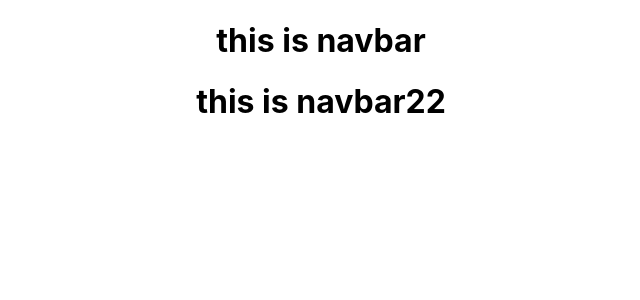
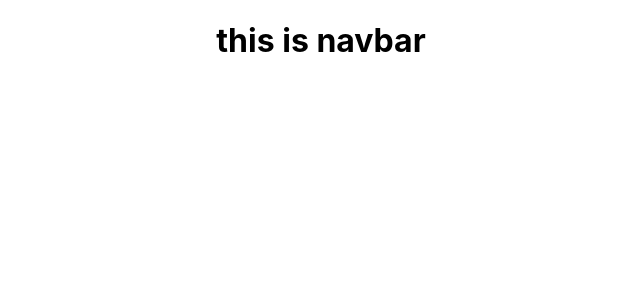
Before and after one commit to kaziragib18/Ecommerce-website-team88-client, a React (Create React App) app: page / in a window 1280 px wide. Shown: the top 300 px of the page, without its empty margins (319-959 px from the left). Built offline with nearby package versions, Linux system fonts and the light colour scheme.

Commit message:
added files

```diff
--- a/src/shared/NavBar.js
+++ b/src/shared/NavBar.js
@@ -15,7 +15,7 @@ export default function NavBar() {
     return (
         <div>
             <h1>this is navbar</h1>
-            <h1>this is navbar22</h1>
+
         </div>
     )
 }
```
Also changed, not shown: src/files/file.js (added).
